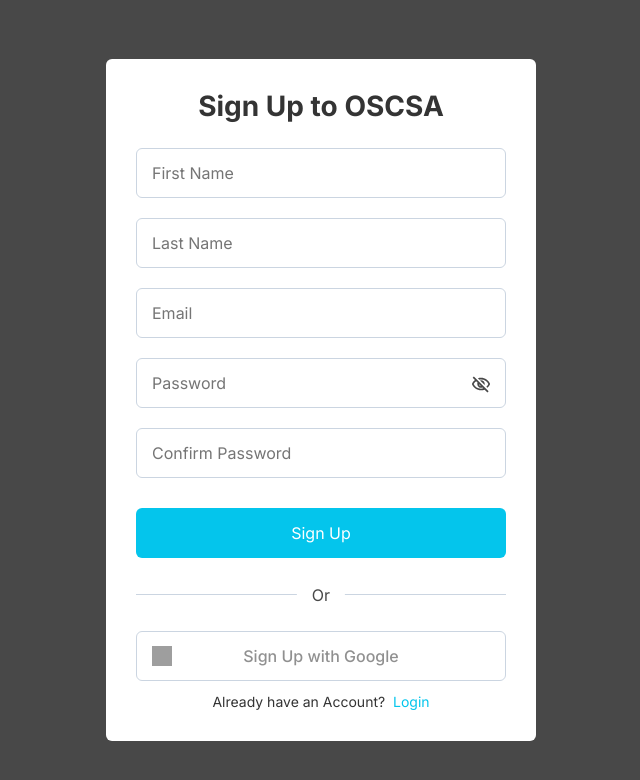
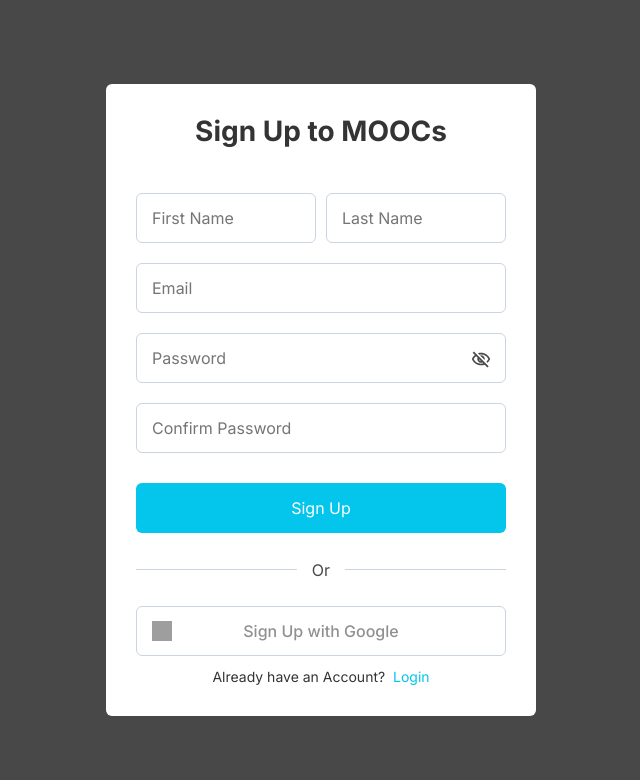
Before and after one commit to Open-Science-Community-Saudi-Arabia/MOOCs, a React (Vite) app in the folder Frontend/: page /signup in a window 1280 px wide. Shown: the top 780 px of the page, without its empty margins (319-959 px from the left). Built offline with nearby package versions, Linux system fonts and the light colour scheme; no server answers; grey boxes are pictures that could not be loaded.

Commit message:
reposition name in sign up page

```diff
--- a/Frontend/src/pages/auth/signup/index.jsx
+++ b/Frontend/src/pages/auth/signup/index.jsx
@@ -60,15 +60,18 @@ function Signup() {
         <section className=" forms-container forms">
 
                 <div className="form-content">
-                    <h1>Sign Up to OSCSA</h1>
+                    <h1>Sign Up to MOOCs</h1>
 
                     <form  onSubmit={signupHandler}  method="POST">
+                        <div className="name-input">
                         <div className="field input-field">
                             <input type="text" placeholder="First Name" name="firstname"  required  />
                         </div>
                         <div className="field input-field">
                             <input type="text" placeholder="Last Name"  name="lastname" required />
                         </div>
+                        </div>
+
 
                         <div className="field input-field">
                             <input type="email" placeholder="Email"  name="email"  required />
--- a/Frontend/src/pages/auth/style.scss
+++ b/Frontend/src/pages/auth/style.scss
@@ -22,6 +22,12 @@
 
         a:hover {
             text-decoration: underline;
+        }
+        .name-input{
+            display: flex;
+            align-items: center;
+            justify-content: space-between;
+            gap:10px
         }
 
         .line {
@@ -102,7 +108,7 @@
     .forms-container {
         .form-content {
             width: 90%;
-            padding: 20px
+            padding: 15px
         }
 
     }
```
